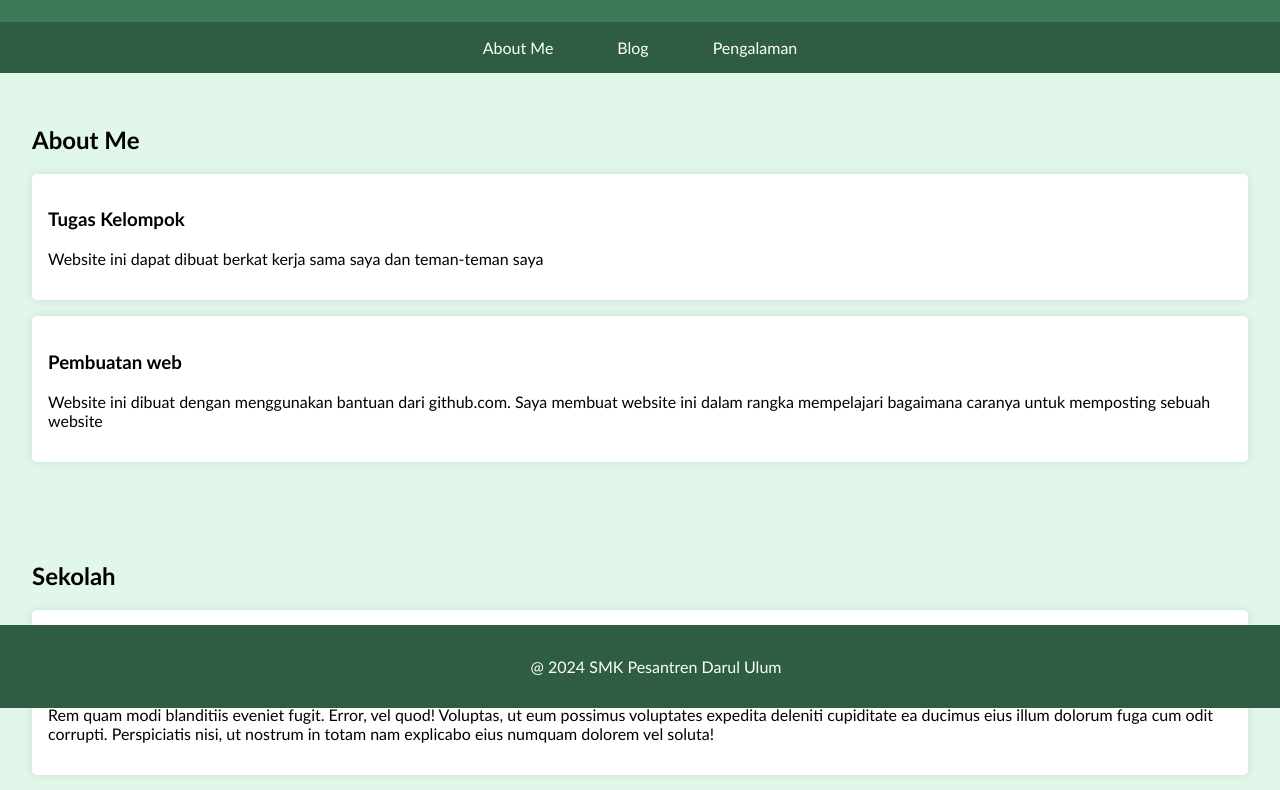
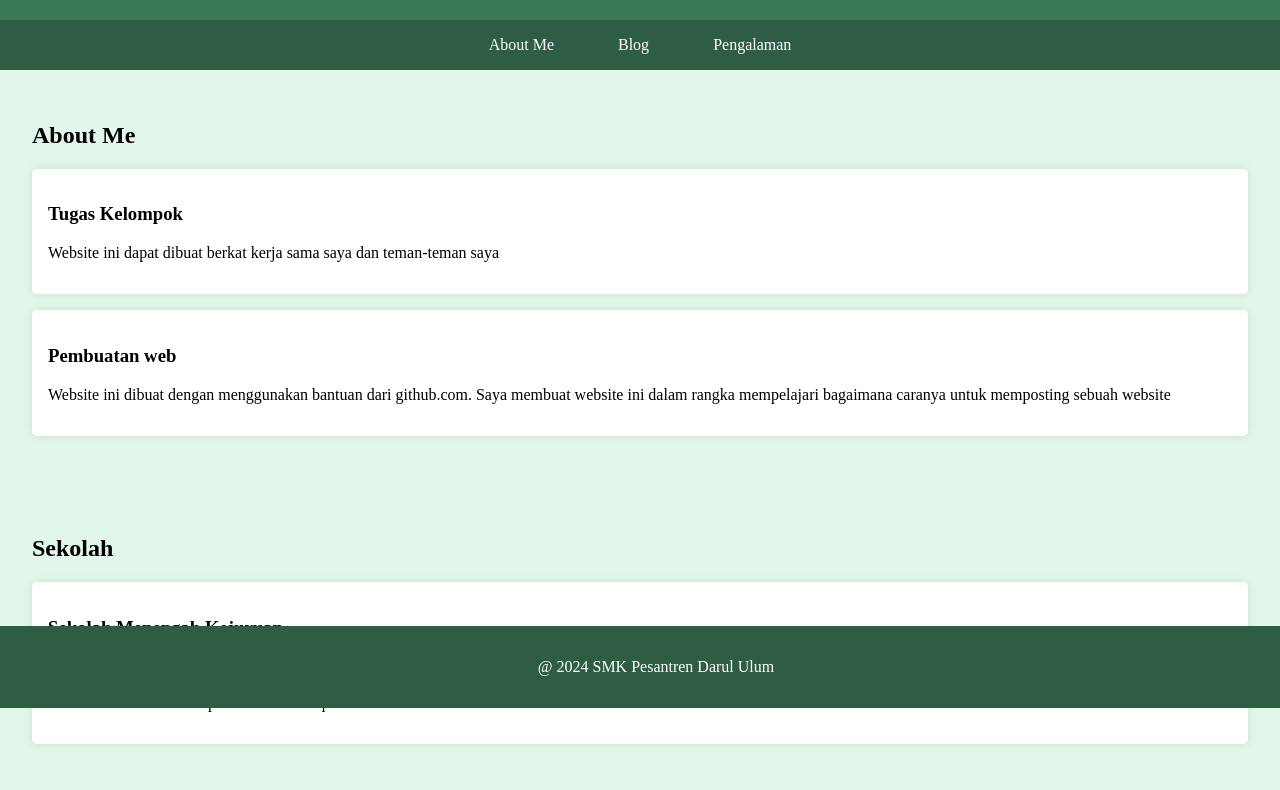
Before and after one commit to UserBahagia/web, a plain HTML site: page index.html in a window 1280 px wide. Shown: the part 92-882 px from the top of the page. Drawn offline with Linux system fonts and the light colour scheme.

Commit message:
Update style.css

```diff
--- a/style.css
+++ b/style.css
@@ -1,5 +1,5 @@
 body {
-    font-family: 'Gill Sans', 'Gill Sans MT', Calibri, 'Trebuchet MS', sans-serif;
+/*     font-family: 'Gill Sans', 'Gill Sans MT', Calibri, 'Trebuchet MS', sans-serif; */
     background-color: #e0f7e9;
     margin: 0;
     padding: 0;
```
